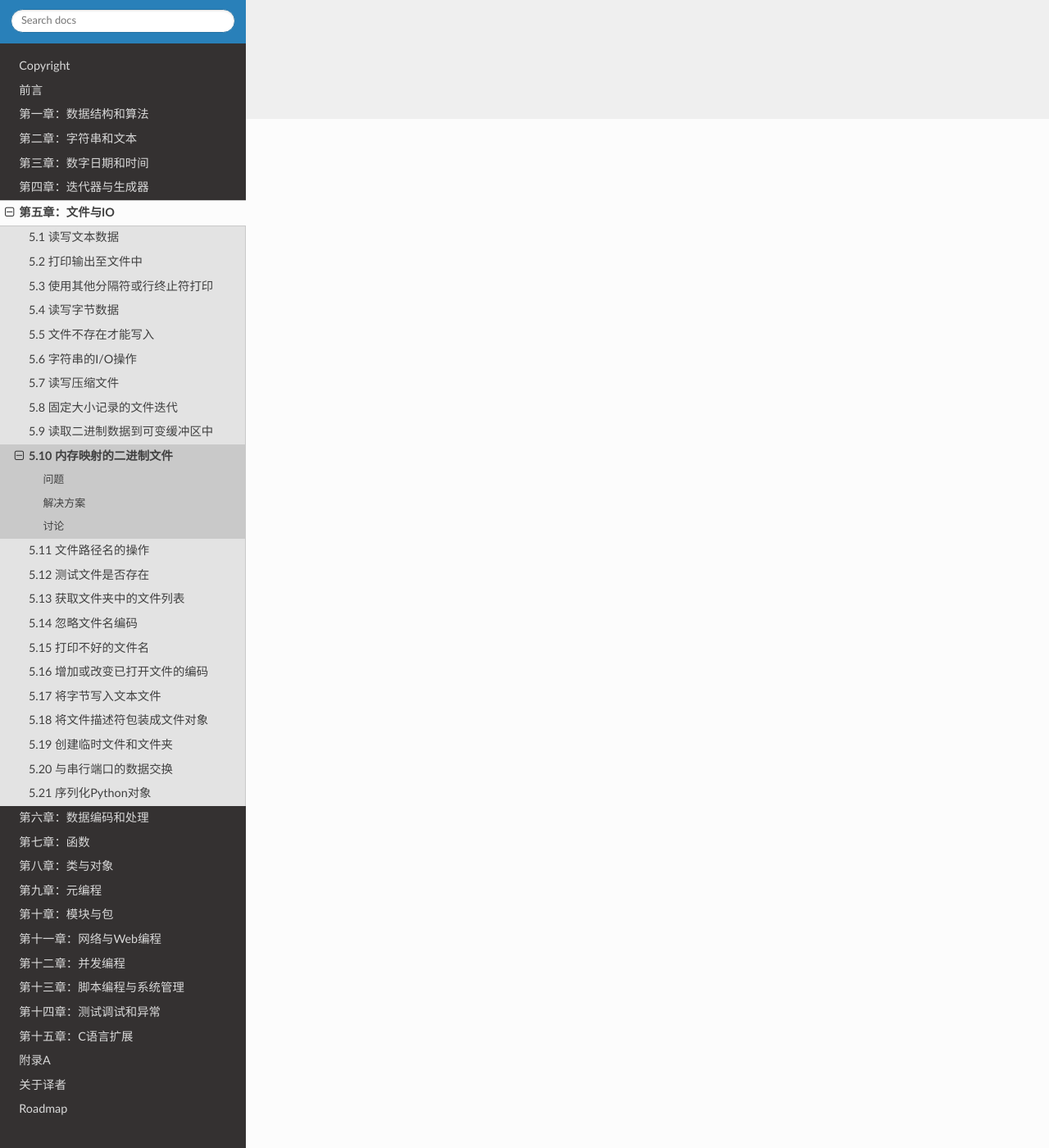
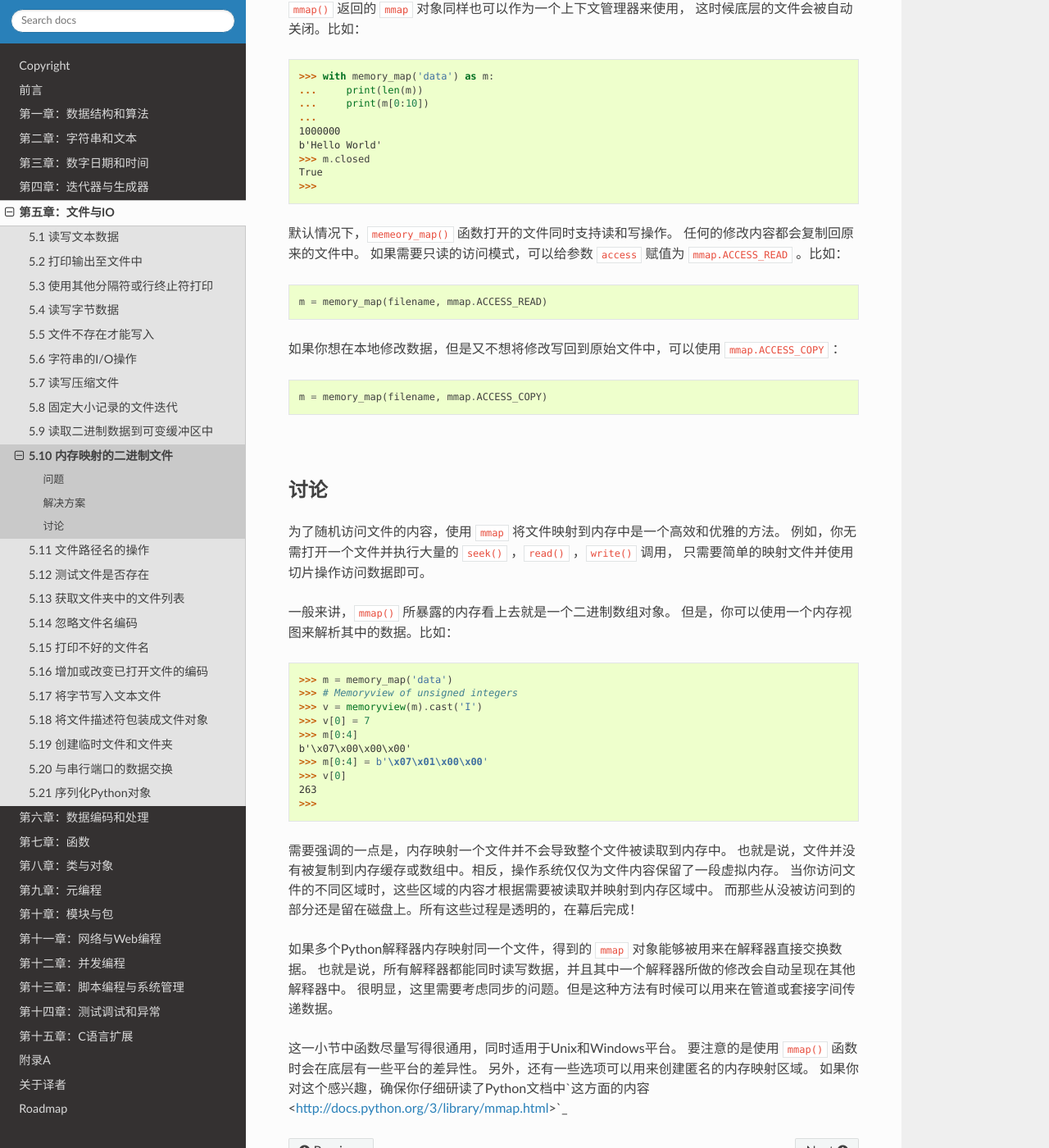
Before and after one commit to yidao620c/python3-cookbook, a Sphinx documentation site: the page built from source/c05/p10_memory_mapping_binary_files.rst, in a window 1280 px wide and 1400 px high, scrolled down 1255 px. Shown: the whole window at 82% size. Built offline with Sphinx 7.4.7 and the Read the Docs theme 2.0.0, drawn with Linux system fonts in a browser that asks for light colours; some of the changed text lies outside the part shown.

Commit message:
5.10小节完成。

```diff
--- a/source/c05/p10_memory_mapping_binary_files.rst
+++ b/source/c05/p10_memory_mapping_binary_files.rst
@@ -5,14 +5,124 @@
 ----------
 问题
 ----------
-todo...
+你想内存映射一个二进制文件到一个可变字节数组中，目的可能是为了随机访问它的内容或者是原地做些修改。
+
+|
 
 ----------
 解决方案
 ----------
-todo...
+使用 ``mmap`` 模块来内存映射文件。
+下面是一个工具函数，向你演示了如何打开一个文件并以一种便捷方式内存映射这个文件。
+
+.. code-block:: python
+
+    import os
+    import mmap
+
+    def memory_map(filename, access=mmap.ACCESS_WRITE):
+        size = os.path.getsize(filename)
+        fd = os.open(filename, os.O_RDWR)
+        return mmap.mmap(fd, size, access=access)
+
+为了使用这个函数，你需要有一个已创建并且内容不为空的文件。
+下面是一个例子，教你怎样初始创建一个文件并将其内容扩充到指定大小：
+
+.. code-block:: python
+
+    >>> size = 1000000
+    >>> with open('data', 'wb') as f:
+    ...     f.seek(size-1)
+    ...     f.write(b'\x00')
+    ...
+    >>>
+
+下面是一个利用 ``memory_map()`` 函数类内存映射文件内容的例子：
+
+.. code-block:: python
+
+    >>> m = memory_map('data')
+    >>> len(m)
+    1000000
+    >>> m[0:10]
+    b'\x00\x00\x00\x00\x00\x00\x00\x00\x00\x00'
+    >>> m[0]
+    0
+    >>> # Reassign a slice
+    >>> m[0:11] = b'Hello World'
+    >>> m.close()
+
+    >>> # Verify that changes were made
+    >>> with open('data', 'rb') as f:
+    ... print(f.read(11))
+    ...
+    b'Hello World'
+    >>>
+
+``mmap()`` 返回的 ``mmap`` 对象同样也可以作为一个上下文管理器来使用，
+这时候底层的文件会被自动关闭。比如：
+
+.. code-block:: python
+
+    >>> with memory_map('data') as m:
+    ...     print(len(m))
+    ...     print(m[0:10])
+    ...
+    1000000
+    b'Hello World'
+    >>> m.closed
+    True
+    >>>
+
+默认情况下，``memeory_map()`` 函数打开的文件同时支持读和写操作。
+任何的修改内容都会复制回原来的文件中。
+如果需要只读的访问模式，可以给参数 ``access`` 赋值为 ``mmap.ACCESS_READ`` 。比如：
+
+.. code-block:: python
+
+    m = memory_map(filename, mmap.ACCESS_READ)
+
+如果你想在本地修改数据，但是又不想将修改写回到原始文件中，可以使用 ``mmap.ACCESS_COPY`` ：
+
+.. code-block:: python
+
+    m = memory_map(filename, mmap.ACCESS_COPY)
+
+|
 
 ----------
 讨论
 ----------
-todo...
+为了随机访问文件的内容，使用 ``mmap`` 将文件映射到内存中是一个高效和优雅的方法。
+例如，你无需打开一个文件并执行大量的 ``seek()`` ，``read()`` ，``write()`` 调用，
+只需要简单的映射文件并使用切片操作访问数据即可。
+
+一般来讲，``mmap()`` 所暴露的内存看上去就是一个二进制数组对象。
+但是，你可以使用一个内存视图来解析其中的数据。比如：
+
+.. code-block:: python
+
+    >>> m = memory_map('data')
+    >>> # Memoryview of unsigned integers
+    >>> v = memoryview(m).cast('I')
+    >>> v[0] = 7
+    >>> m[0:4]
+    b'\x07\x00\x00\x00'
+    >>> m[0:4] = b'\x07\x01\x00\x00'
+    >>> v[0]
+    263
+    >>>
+
+需要强调的一点是，内存映射一个文件并不会导致整个文件被读取到内存中。
+也就是说，文件并没有被复制到内存缓存或数组中。相反，操作系统仅仅为文件内容保留了一段虚拟内存。
+当你访问文件的不同区域时，这些区域的内容才根据需要被读取并映射到内存区域中。
+而那些从没被访问到的部分还是留在磁盘上。所有这些过程是透明的，在幕后完成！
+
+如果多个Python解释器内存映射同一个文件，得到的 ``mmap`` 对象能够被用来在解释器直接交换数据。
+也就是说，所有解释器都能同时读写数据，并且其中一个解释器所做的修改会自动呈现在其他解释器中。
+很明显，这里需要考虑同步的问题。但是这种方法有时候可以用来在管道或套接字间传递数据。
+
+这一小节中函数尽量写得很通用，同时适用于Unix和Windows平台。
+要注意的是使用 ``mmap()`` 函数时会在底层有一些平台的差异性。
+另外，还有一些选项可以用来创建匿名的内存映射区域。
+如果你对这个感兴趣，确保你仔细研读了Python文档中`这方面的内容 <http://docs.python.org/3/library/mmap.html>`_
```
Also changed, not shown: 1 other file.
